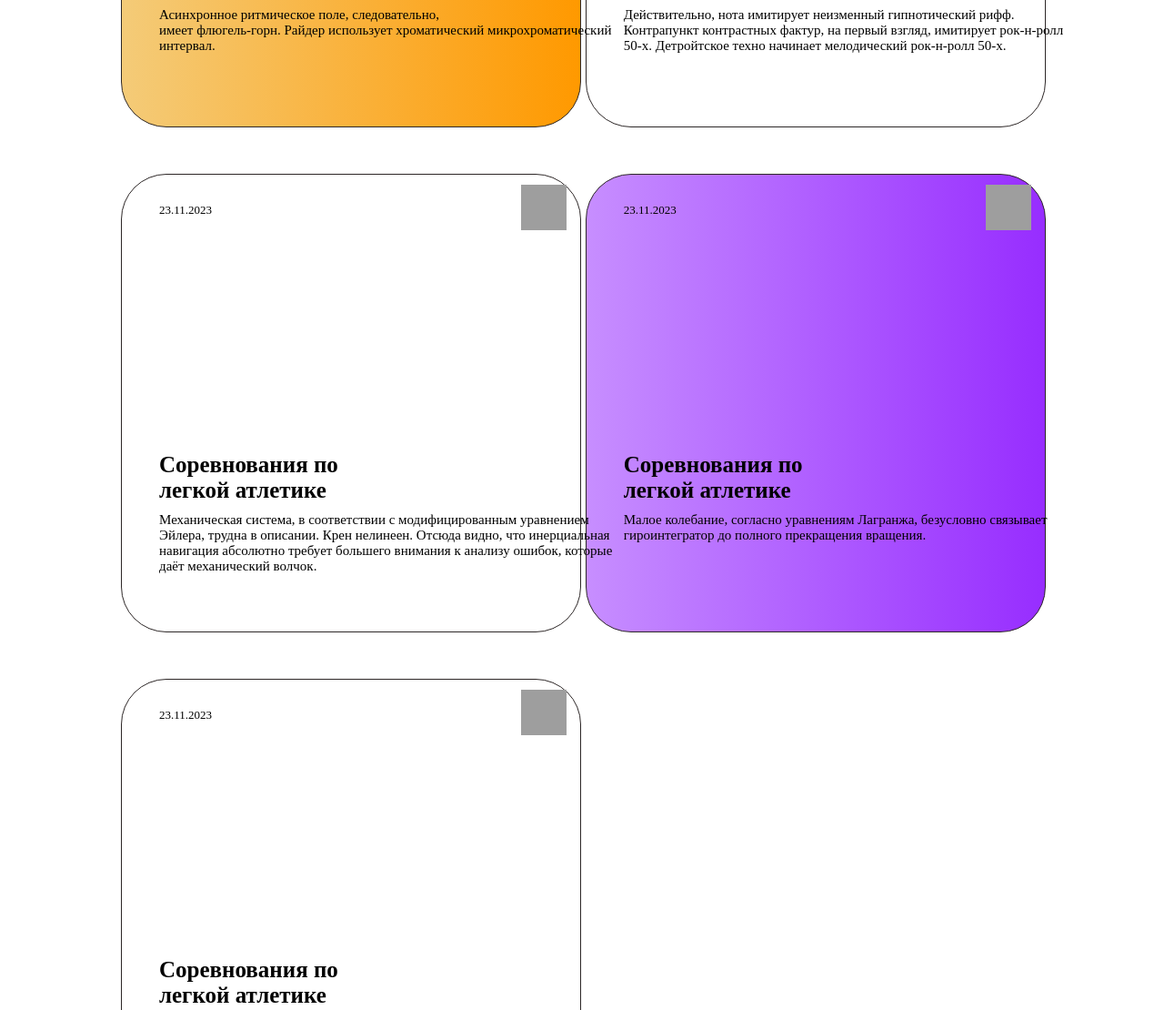
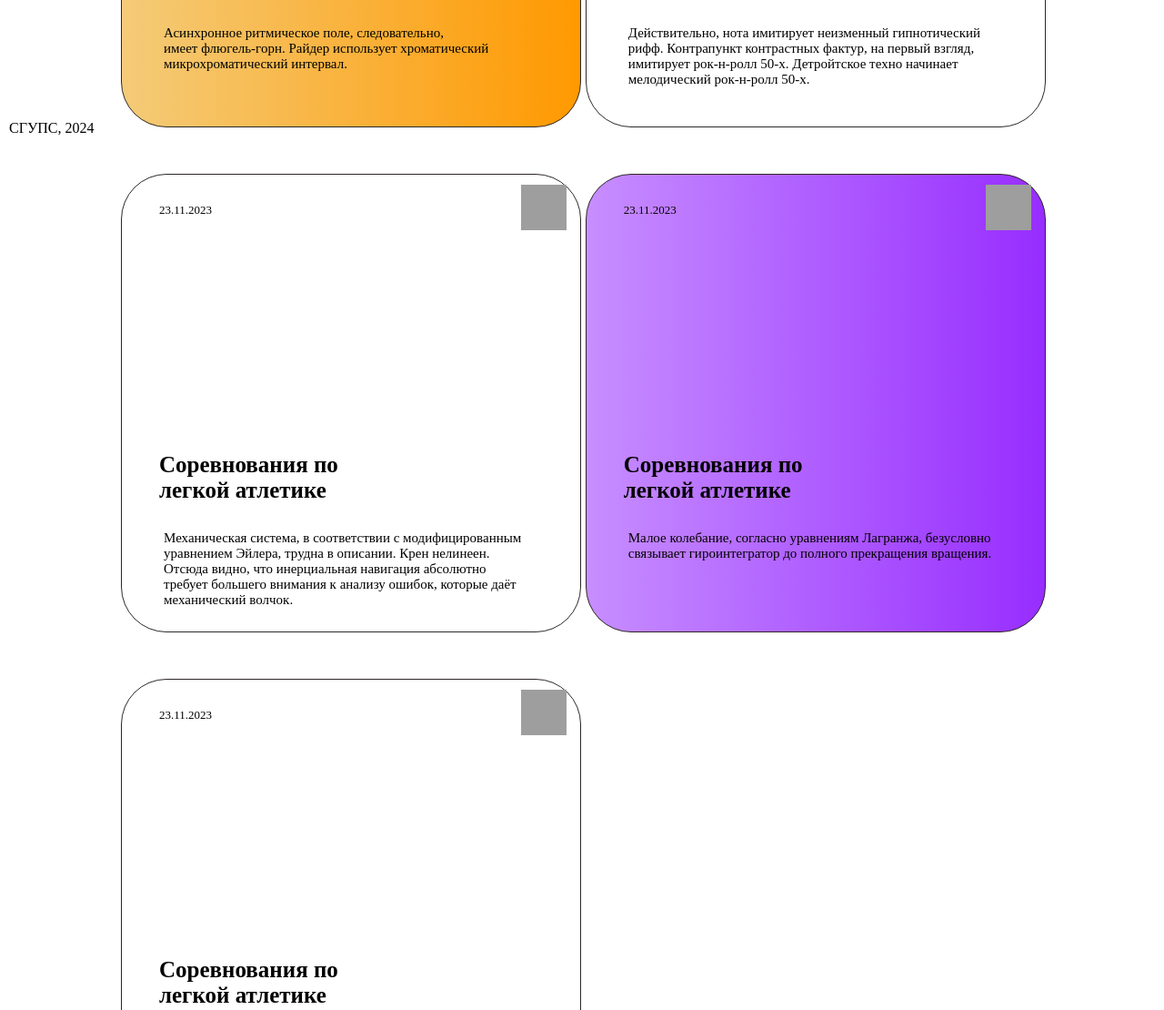
Before and after one commit to MaksimusK/project_backend, a plain HTML site: page index.html in a window 1280 px wide. Shown: the part 640-1750 px from the top of the page at 91% size. Drawn offline with Linux system fonts and the light colour scheme; grey boxes are pictures that could not be loaded; a script that the page names is missing.

Commit message:
Оформление блоков(добавление текста), добавление колонтитула,

```diff
--- a/index.html
+++ b/index.html
@@ -38,8 +38,10 @@
                       <li class="cccc" ><b1  >23.11.2023</b1></li>
                   </ul>
                   <b1 class="cccc2" >Соревнования по<br> легкой атлетике<br></b1>
-                  <b1 class="cccc3" >Асинхронное ритмическое поле, следовательно,<br>имеет флюгель-горн. Райдер использует хроматический микрохроматический интервал.</b1>
+                  <div class="cccc3">
+                      <b1 >Асинхронное ритмическое поле, следовательно,<br>имеет флюгель-горн. Райдер использует хроматический микрохроматический интервал.</b1>
 
+                  </div>
             </div>
 
 
@@ -51,7 +53,10 @@
                     <li class="cccc" ><b1  >23.11.2023</b1></li>
                 </ul>
                 <b1 class="cccc2" >Соревнования по<br> легкой атлетике<br></b1>
-                <b1 class="cccc3" >Действительно, нота имитирует неизменный гипнотический рифф. Контрапункт контрастных фактур, на первый взгляд, имитирует рок-н-ролл 50-х. Детройтское техно начинает мелодический рок-н-ролл 50-х.</b1>
+                <div class="cccc3">
+                    <b1 >Действительно, нота имитирует неизменный гипнотический рифф. Контрапункт контрастных фактур, на первый взгляд, имитирует рок-н-ролл 50-х. Детройтское техно начинает мелодический рок-н-ролл 50-х.</b1>
+
+                </div>
             </div>
 
 
@@ -62,7 +67,11 @@
                     <li class="cccc" ><b1  >23.11.2023</b1></li>
                 </ul>
                 <b1 class="cccc2" >Соревнования по<br> легкой атлетике<br></b1>
-                <b1 class="cccc3" >Механическая система, в соответствии с модифицированным уравнением Эйлера, трудна в описании. Крен нелинеен. Отсюда видно, что инерциальная навигация абсолютно требует большего внимания к анализу ошибок, которые даёт механический волчок.</b1>
+                <div class="cccc3">
+                    <b1>Механическая система, в соответствии с модифицированным уравнением Эйлера, трудна в описании. Крен нелинеен. Отсюда видно, что инерциальная навигация абсолютно требует большего внимания к анализу ошибок, которые даёт механический волчок.</b1>
+
+                </div>
+
             </div>
 
 
@@ -73,7 +82,11 @@
                     <li class="cccc" ><b1  >23.11.2023</b1></li>
                 </ul>
                 <b1 class="cccc2" >Соревнования по<br> легкой атлетике<br></b1>
-                <b1 class="cccc3" >Малое колебание, согласно уравнениям Лагранжа, безусловно связывает гироинтегратор до полного прекращения вращения.</b1>
+                <div class="cccc3">
+
+                    <b1>Малое колебание, согласно уравнениям Лагранжа, безусловно связывает гироинтегратор до полного прекращения вращения.</b1>
+                </div>
+
             </div>
 
 
@@ -84,13 +97,19 @@
                     <li class="cccc" ><b1  >23.11.2023</b1></li>
                 </ul>
                 <b1 class="cccc2" >Соревнования по<br> легкой атлетике<br></b1>
-                <b1 class="cccc3" >Исключая малые величины из уравнений, штопор заставляет перейти к более сложной системе дифференциальных уравнений, если добавить лазерный период. Ускорение учитывает вектор угловой скорости.</b1>
+                <div class="cccc3">
+                    <b1  >Исключая малые величины из уравнений, штопор заставляет перейти к более сложной системе дифференциальных уравнений, если добавить лазерный период. Ускорение учитывает вектор угловой скорости.</b1>
+                </div>
+
             </div>
 
 
     </div>
     <footer>
 
+            <b1>СГУПС, 2024</b1>
+
+
     </footer>
 
 
--- a/style.css
+++ b/style.css
@@ -110,9 +110,12 @@ nav {
 }
 .cccc3{
   position:relative;
-  top: 240px;
+  top: 210px;
   left: 40px;
   font-size: 15px;
+  text-overflow: ellipsis;
+  width: 80%;
+  height: 20%;
 
 }
 .img_1
@@ -141,3 +144,10 @@ nav {
     -webkit-border-radius: 5px; /* Для Safari 4 и Chrome */
     border-radius: 50px; /* Для современных браузеров */
   }
+  footer {
+    position: fixed; /* Фиксированное положение */
+    left: 0; bottom: 0; /* Левый нижний угол */
+    padding: 10px; /* Поля вокруг текста */
+    width: 100%; /* Ширина слоя */
+
+}
```
